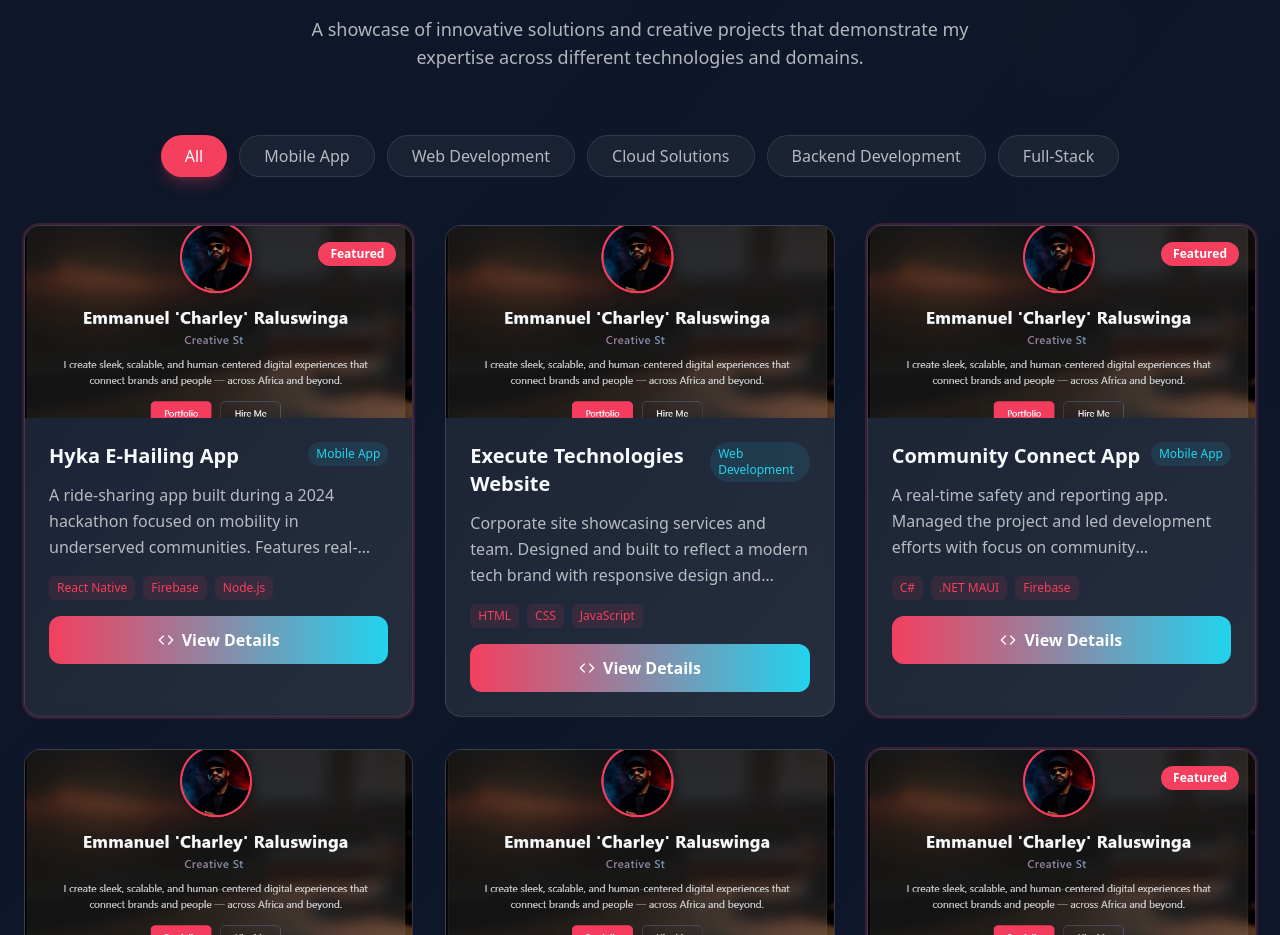
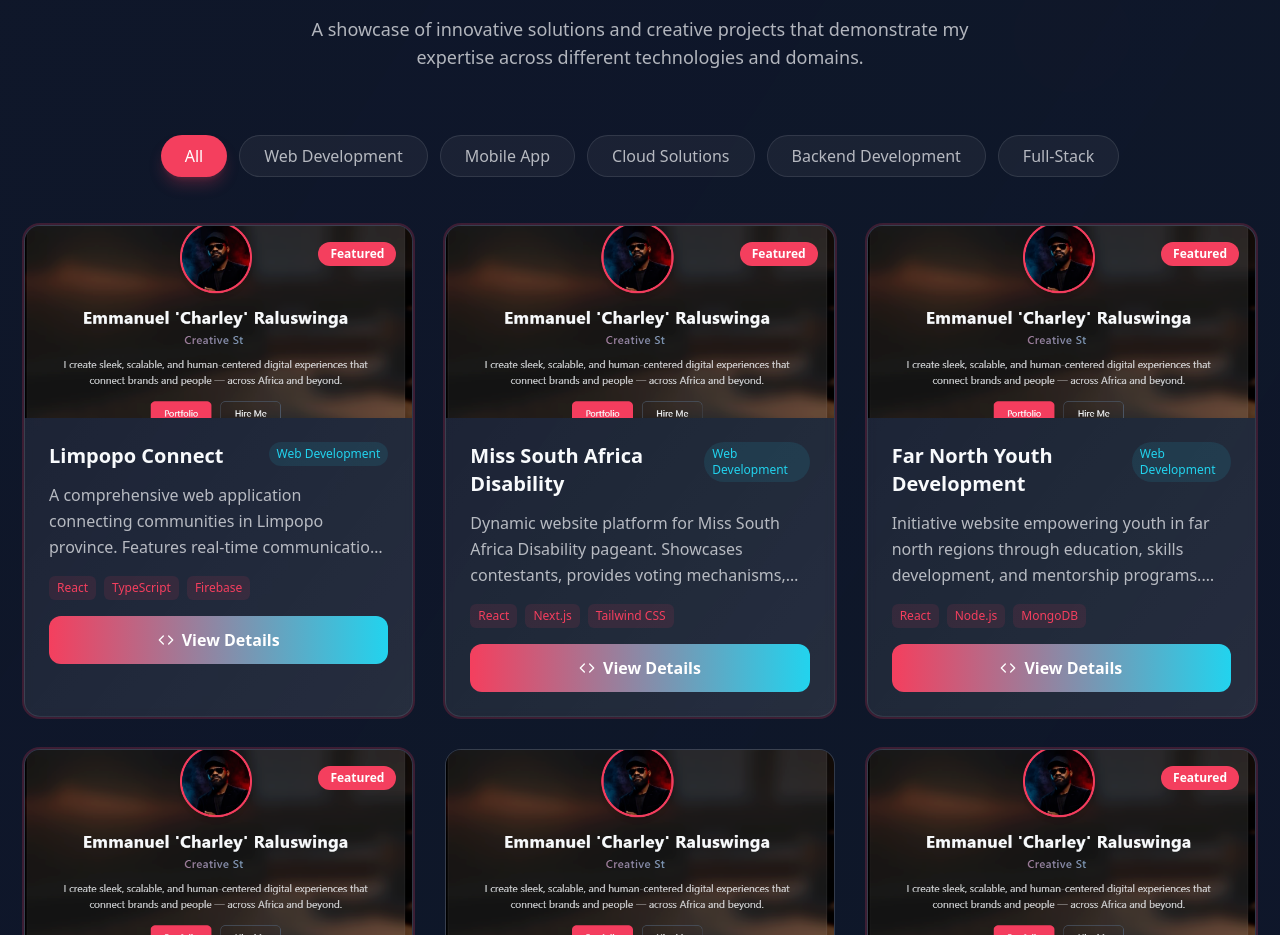
Before and after one commit to Tshikwetamakole/emmanuel-charley-portfolio, a React (Vite) app: page / in a window 1280 px wide. Shown: the part 7480-8415 px from the top of the page. Built offline with nearby package versions, Linux system fonts and the light colour scheme.

Commit message:
Add three new current projects to portfolio
Co-authored-by: Tshikwetamakole <105504810+Tshikwetamakole@users.noreply.github.com>

```diff
--- a/src/pages/Projects.tsx
+++ b/src/pages/Projects.tsx
@@ -4,6 +4,33 @@ import { ExternalLink, Github, Eye, Code } from "lucide-react";
 import ProjectModal from "../components/ProjectModal";
 
 const projects = [
+  {
+    title: "Limpopo Connect",
+    description: "A comprehensive web application connecting communities in Limpopo province. Features real-time communication, resource sharing, and community engagement tools to bridge the digital divide.",
+    tech: ["React", "TypeScript", "Firebase"],
+    link: "#",
+    github: "#",
+    category: "Web Development",
+    featured: true,
+  },
+  {
+    title: "Miss South Africa Disability",
+    description: "Dynamic website platform for Miss South Africa Disability pageant. Showcases contestants, provides voting mechanisms, and celebrates inclusivity and diversity in South Africa.",
+    tech: ["React", "Next.js", "Tailwind CSS"],
+    link: "#",
+    github: "#",
+    category: "Web Development",
+    featured: true,
+  },
+  {
+    title: "Far North Youth Development",
+    description: "Initiative website empowering youth in far north regions through education, skills development, and mentorship programs. Features event management, resource library, and community forums.",
+    tech: ["React", "Node.js", "MongoDB"],
+    link: "#",
+    github: "#",
+    category: "Web Development",
+    featured: true,
+  },
   {
     title: "Hyka E-Hailing App",
     description: "A ride-sharing app built during a 2024 hackathon focused on mobility in underserved communities. Features real-time tracking, secure payments, and user-friendly interface.",
```
Also changed, not shown: 2 other files (tests, documents, lock files or other folders).
